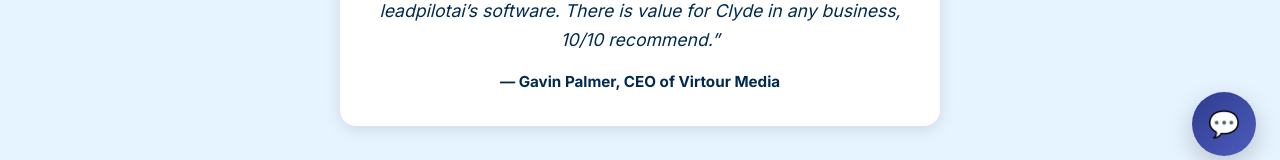
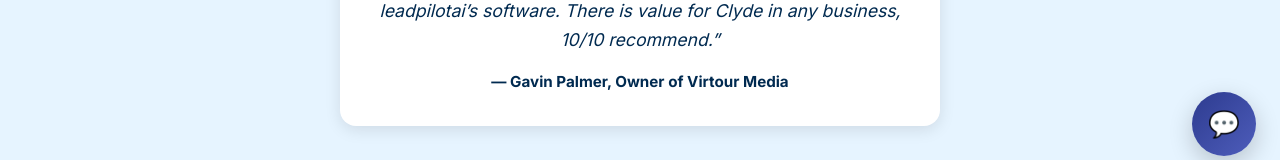
Before and after one commit to palmer95/LeadsPilotAi-Site, a Next.js app: page / in a window 1280 px wide. Shown: the part 620-780 px from the top of the page. Built offline with nearby package versions, Linux system fonts and the light colour scheme; no server answers.

Commit message:
fix: site language update

```diff
--- a/src/app/page.tsx
+++ b/src/app/page.tsx
@@ -32,7 +32,7 @@ export default function Home() {
               recommend.”
             </p>
             <p className="testimonial-author">
-              — Gavin Palmer, CEO of Virtour Media
+              — Gavin Palmer, Owner of Virtour Media
             </p>
           </div>
         </div>
```
